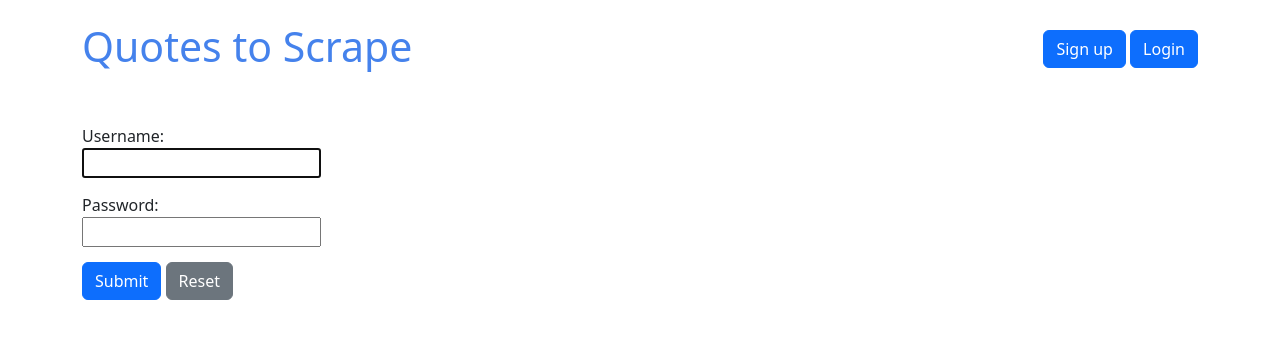
After one commit to iamleeon/goit-pyweb-10, a Django app: page /users/login/ in a window 1280 px wide. The commit adds this page. Shown: the top 339 px of the page. Run offline with Django 5.2, Linux system fonts and the light colour scheme; parts of the project's set-up code (start-up, migrations or seed data) failed here and were passed over.

Commit message:
module 10

```diff
--- a/pyproject.toml
+++ b/pyproject.toml
@@ -9,6 +9,7 @@ readme = "README.md"
 python = "^3.12"
 django = "^5.1"
 pymongo = "^4.8.0"
+psycopg2 = "^2.9.9"
 
 
 [build-system]
--- a/quotes_project/quotes/static/quotes/style.css
+++ b/quotes_project/quotes/static/quotes/style.css
@@ -90,3 +90,9 @@ a {
 .disabled {
     color: #333333;
 }
+
+form {
+    display: block;
+    margin-top: 0em;
+    unicode-bidi: isolate;
+}
--- a/quotes_project/quotes/templates/quotes/base.html
+++ b/quotes_project/quotes/templates/quotes/base.html
@@ -18,13 +18,23 @@
                     <a href="/" style="text-decoration: none">Quotes to Scrape</a>
                 </h1>
             </div>
+            {% if user.is_authenticated %}
+            <ul>
+                <p>Welcome, <b>{{ user.username }}!</b></p>
+            </ul>
             <div class="col-md-4">
                 <p>
-                    <a href="/login" class="btn btn-primary">Sign up</a>
-                    <a href="/login" class="btn btn-primary">Login</a>
-                    <a href="/login" class="btn btn-primary">Logout</a>
+                    <a href="/users/logout" class="btn btn-primary">Logout</a>
                 </p>
             </div>
+            {% else %}
+            <div class="col-md-4">
+                <p>
+                    <a href="/users/signup" class="btn btn-primary">Sign up</a>
+                    <a href="/users/login" class="btn btn-primary">Login</a>
+                </p>
+            </div>
+            {% endif %}
         </div>
 
         {% block content %} {% endblock %}
--- a/quotes_project/quotes_project/urls.py
+++ b/quotes_project/quotes_project/urls.py
@@ -21,5 +21,5 @@ from django.urls import path, include
 urlpatterns = [
     path("admin/", admin.site.urls),
     path("", include("quotes.urls")),
-    # path("users/", include("users.urls")),
+    path("users/", include("users.urls")),
 ]
--- /dev/null
+++ b/quotes_project/users/forms.py
@@ -0,0 +1,20 @@
+from django import forms
+from django.contrib.auth.forms import UserCreationForm, AuthenticationForm
+from django.contrib.auth.models import User
+
+
+class RegisterForm(UserCreationForm):
+    username = forms.CharField(max_length=100, required=True, widget=forms.TextInput())
+    password1 = forms.CharField(max_length=50, required=True, widget=forms.PasswordInput())
+    password2 = forms.CharField(max_length=50, required=True, widget=forms.PasswordInput())
+
+    class Meta:
+        model = User
+        fields = ["username", "password1", "password2"]
+
+
+class LoginForm(AuthenticationForm):
+
+    class Meta:
+        model = User
+        fields = ['username', 'password']
--- /dev/null
+++ b/quotes_project/users/static/users/style.css
@@ -0,0 +1,34 @@
+form {
+    display: block;
+    margin-top: 0em;
+    unicode-bidi: isolate;
+}
+
+.row {
+    margin-left: -15px;
+    margin-right: -15px;
+}
+
+div {
+    display: block;
+    unicode-bidi: isolate;
+}
+
+.form-group {
+    margin-bottom: 15px;
+}
+
+.col-xs-3 {
+    width: 25%;
+}
+
+.col-xs-1, .col-xs-2, .col-xs-3, .col-xs-4, .col-xs-5, .col-xs-6, .col-xs-7, .col-xs-8, .col-xs-9, .col-xs-10, .col-xs-11, .col-xs-12 {
+    float: left;
+}
+
+.col-xs-1, .col-sm-1, .col-md-1, .col-lg-1, .col-xs-2, .col-sm-2, .col-md-2, .col-lg-2, .col-xs-3, .col-sm-3, .col-md-3, .col-lg-3, .col-xs-4, .col-sm-4, .col-md-4, .col-lg-4, .col-xs-5, .col-sm-5, .col-md-5, .col-lg-5, .col-xs-6, .col-sm-6, .col-md-6, .col-lg-6, .col-xs-7, .col-sm-7, .col-md-7, .col-lg-7, .col-xs-8, .col-sm-8, .col-md-8, .col-lg-8, .col-xs-9, .col-sm-9, .col-md-9, .col-lg-9, .col-xs-10, .col-sm-10, .col-md-10, .col-lg-10, .col-xs-11, .col-sm-11, .col-md-11, .col-lg-11, .col-xs-12, .col-sm-12, .col-md-12, .col-lg-12 {
+    position: relative;
+    min-height: 1px;
+    padding-left: 15px;
+    padding-right: 15px;
+}
--- /dev/null
+++ b/quotes_project/users/templates/users/login.html
@@ -0,0 +1,39 @@
+{% extends "quotes/base.html" %}
+{% load static %}
+{% block content %}
+
+<link rel="stylesheet" href="{% static 'users/style.css' %}">
+
+{% if messages %}
+<div>
+    {% for message in messages %}
+    <div {% if message.tags %} class="alert-{{ message.tags }}" {% endif %}>{{ message }}</div>
+    {% endfor %}
+</div>
+{% endif %}
+
+<form action="{% url 'users:login' %}" method="post">
+    {% csrf_token %}
+    <div class="row">
+        <div class="form-group col-xs-3">
+            <label> Username:
+                {{ form.username }}
+            </label>
+        </div>
+    </div>
+
+    <div class="row">
+        <div class="form-group col-xs-3">
+            <label>Password:
+                {{ form.password }}
+            </label>
+        </div>
+    </div>
+
+    <div class="grid">
+        <button type="submit" class="btn btn-primary">Submit</button>
+        <button type="reset" class="btn btn-secondary">Reset</button>
+    </div>
+</form>
+
+{% endblock %}
--- a/quotes_project/users/urls.py
+++ b/quotes_project/users/urls.py
@@ -0,0 +1,10 @@
+from django.urls import path
+from . import views
+
+app_name = 'users'
+
+urlpatterns = [
+    path('signup/', views.signup_user, name='signup'),
+    path('login/', views.login_user, name='login'),
+    path('logout/', views.logout_user, name='logout'),
+]
--- a/quotes_project/users/views.py
+++ b/quotes_project/users/views.py
@@ -1,3 +1,45 @@
-from django.shortcuts import render
+from django.contrib.auth import authenticate, login, logout
+from django.contrib import messages
+from django.contrib.auth.decorators import login_required
+
+from django.shortcuts import render, redirect
+
+from .forms import RegisterForm, LoginForm
+
 
 # Create your views here.
+def signup_user(request):
+    if request.user.is_authenticated:
+        return redirect(to="quotes:root")
+
+    if request.method == "POST":
+        form = RegisterForm(request.POST)
+        if form.is_valid():
+            form.save()
+            return redirect(to="quotes:root")
+        else:
+            return render(request, "users/signup.html", context={"form": form})
+
+    return render(request, "users/signup.html", context={"form": RegisterForm()})
+
+
+def login_user(request):
+    if request.user.is_authenticated:
+        return redirect(to="quotes:root")
+
+    if request.method == 'POST':
+        user = authenticate(username=request.POST["username"], password=request.POST["password"])
+        if user is None:
+            messages.error(request, "Username or password didn't match")
+            return redirect(to="users:login")
+
+        login(request, user)
+        return redirect(to="quotes:root")
+
+    return render(request, 'users/login.html', context={"form": LoginForm()})
+
+
+@login_required
+def logout_user(request):
+    logout(request)
+    return redirect(to="quotes:root")
```
Also changed, not shown: quotes_project/quotes_project/settings.py (+6 -2 lines), quotes_project/users/templates/users/signup.html (added, +36 -0 lines), 1 other file.
